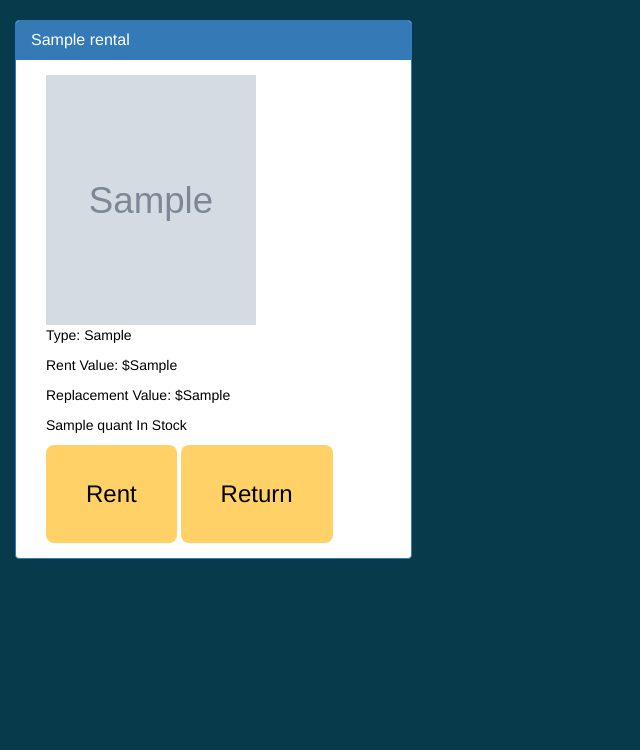
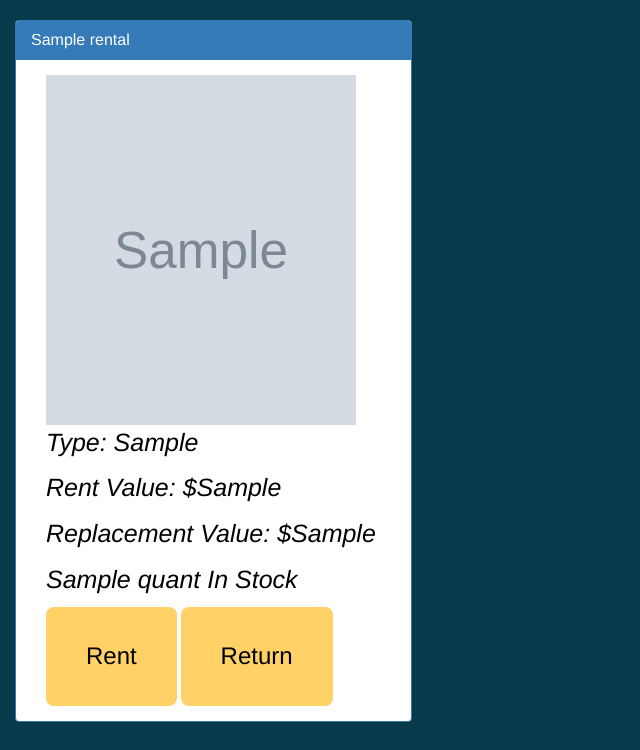
Before and after one commit to JacobSpence97/django-rent, a Django app: template rent/rental/templates/rental/store.html in a window 1280 px wide. Shown: the part 50-800 px from the top of the page, without its empty margins (0-640 px from the left). Run offline with Django 3.2, Linux system fonts and the light colour scheme; the template is opened without the code that fills it: most values are stand-ins (such as "Sample title", 1, 10 or a date in 2020); grey boxes marked "Sample" are stand-in pictures; some libraries are stand-ins or nearby versions.

Commit message:
changed the text of the pannels and the size of the pictures

```diff
--- a/rent/rental/static/rental/store.css
+++ b/rent/rental/static/rental/store.css
@@ -1,6 +1,12 @@
 body{
     background-color: #073b4c;
+
+}
+p{
     color: black;
+    font-style: oblique;
+    font-size: 25px;
+
 }
 .navbar-default {
   background-color:#ef476f;
--- a/rent/rental/templates/rental/store.html
+++ b/rent/rental/templates/rental/store.html
@@ -27,7 +27,7 @@
   </div>
   <div class="panel-body">
     <div class="col-lg-12 col-md-6 col-sm-6">
-    <img src="{{ rental.img }}" height="250" width="210">
+    <img src="{{ rental.img }}" height="350" width="310">
     </div>
     <div class="col-lg-12 col-md-6 col-sm-6">
     <p> Type: {{ rental.rental_type }}</p>
```
Also changed, not shown: rent/db.sqlite3.
